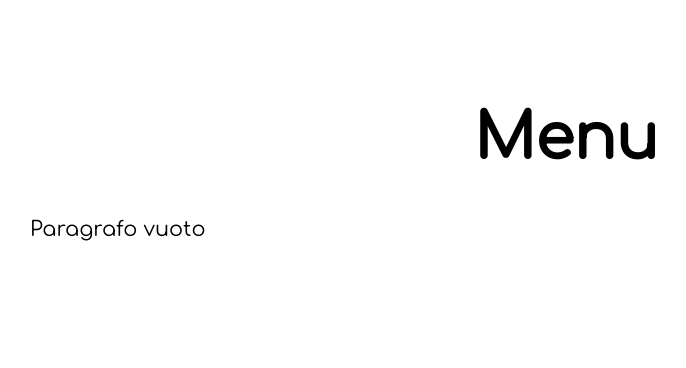
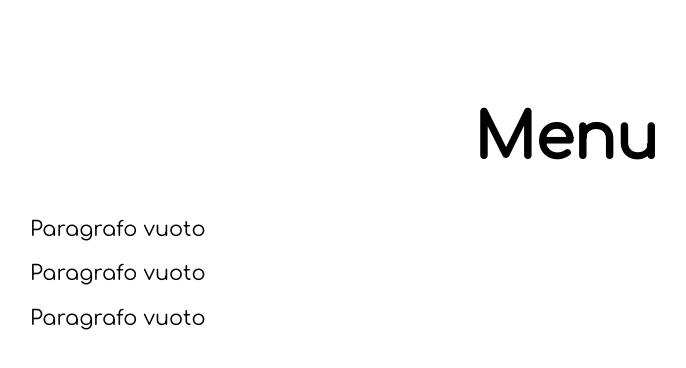
Before and after one commit to LLomba99/esercizio-1, a plain HTML site: page menu.html in a window 1280 px wide. Shown: the whole page, without its empty margins (74-760 px from the left). Drawn offline with Linux system fonts and the light colour scheme.

Commit message:
modifica arbitraria

```diff
--- a/menu.html
+++ b/menu.html
@@ -10,4 +10,6 @@
     </h1>
 
     <p>Paragrafo vuoto</p>
+    <p>Paragrafo vuoto</p>
+    <p>Paragrafo vuoto</p>
 </body>
```
